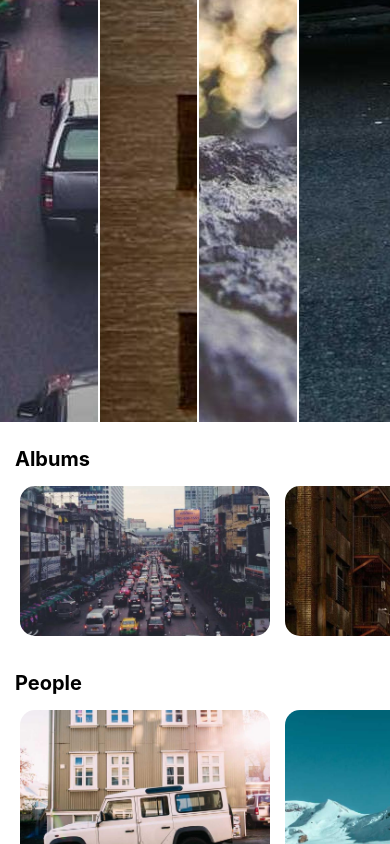
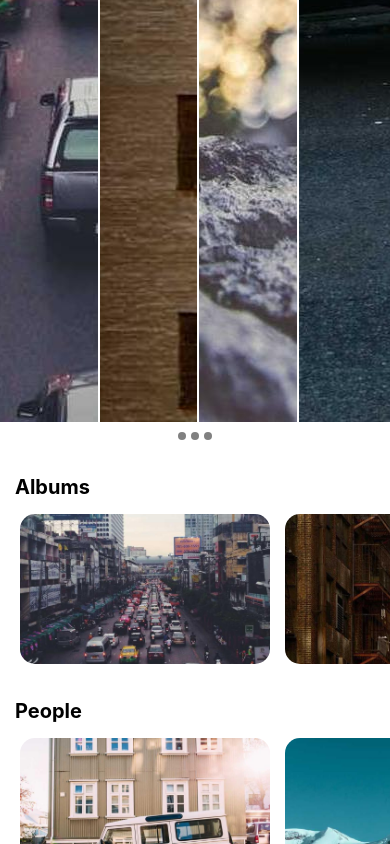
Before and after one commit to anilyavas/IOS-Photos, a React Native app: screen / in a window 390 px wide. Built offline with nearby package versions, Linux system fonts and the light colour scheme.

Commit message:
header dots

```diff
--- a/App.tsx
+++ b/App.tsx
@@ -1,18 +1,31 @@
 import { StatusBar } from 'expo-status-bar';
 import {
   StyleSheet,
-  View,
   FlatList,
   Image,
-  Text,
   ScrollView,
   useWindowDimensions,
+  View,
+  Text,
+  NativeScrollEvent,
+  NativeSyntheticEvent,
 } from 'react-native';
 import { photos } from './data';
 import Carousel from './Carousel';
+import { useState } from 'react';
 
 export default function App() {
   const { height, width } = useWindowDimensions();
+  const [headerCarouselPage, setHeaderCarouselPage] = useState(0);
+
+  const onHeaderCarouselScroll = (
+    e: NativeSyntheticEvent<NativeScrollEvent>
+  ) => {
+    const currentPage = Math.max(0, e.nativeEvent.contentOffset.x / width);
+    if (currentPage != headerCarouselPage) {
+      setHeaderCarouselPage(currentPage);
+    }
+  };
 
   return (
     <ScrollView style={styles.container} showsHorizontalScrollIndicator={false}>
@@ -23,6 +36,7 @@ export default function App() {
         snapToInterval={width}
         snapToAlignment='start'
         decelerationRate={'fast'}
+        onScroll={onHeaderCarouselScroll}
       >
         <FlatList
           style={{ width }}
@@ -37,10 +51,30 @@ export default function App() {
           )}
         />
         <Image
+          source={photos[0].image}
+          style={{ width, height: '100%', resizeMode: 'cover' }}
+        />
+        <Image
           source={photos[10].image}
           style={{ width, height: '100%', resizeMode: 'cover' }}
         />
       </ScrollView>
+      <View style={styles.dotContainer}>
+        {Array(3)
+          .fill(0)
+          .map(({ item, index }) => (
+            <View
+              style={{
+                width: index === headerCarouselPage ? 10 : 8,
+                aspectRatio: 1,
+                backgroundColor:
+                  index === headerCarouselPage ? 'black' : 'grey',
+                borderRadius: 5,
+                alignItems: 'center',
+              }}
+            />
+          ))}
+      </View>
       <Carousel photos={photos.slice(0, 3)} title='Albums' />
       <Carousel photos={photos.slice(3, 6)} title='People' />
       <Carousel photos={photos.slice(6, 9)} title='Featured' />
@@ -59,4 +93,11 @@ const styles = StyleSheet.create({
     width: `${100 / 4}%`,
     aspectRatio: 1,
   },
+  dotContainer: {
+    padding: 10,
+    alignItems: 'center',
+    flexDirection: 'row',
+    justifyContent: 'center',
+    gap: 5,
+  },
 });
```
